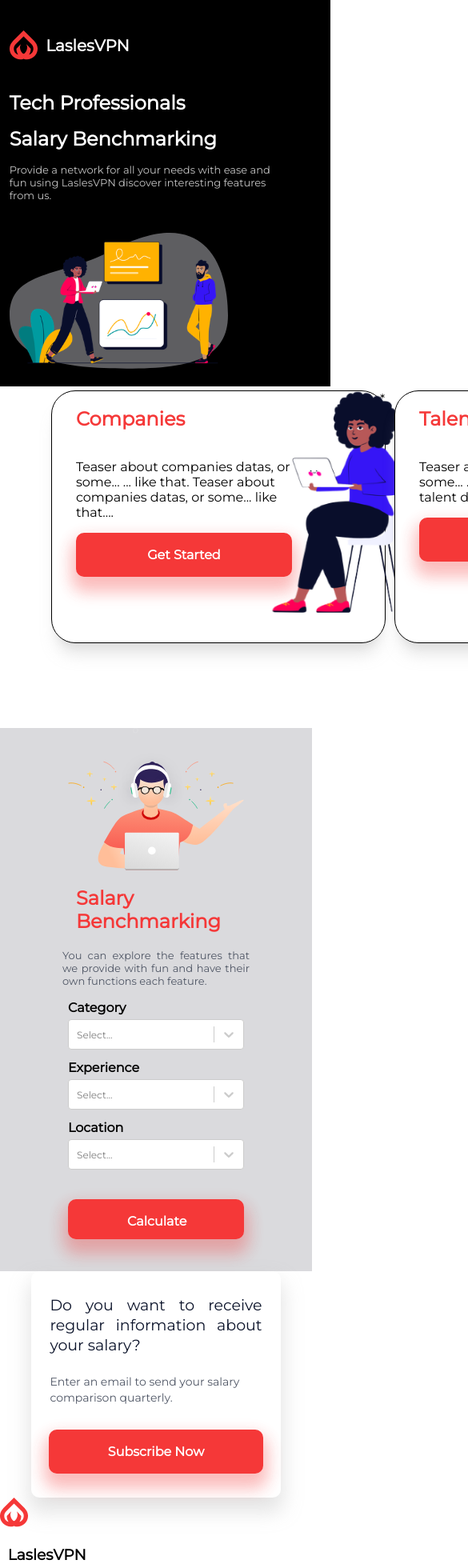
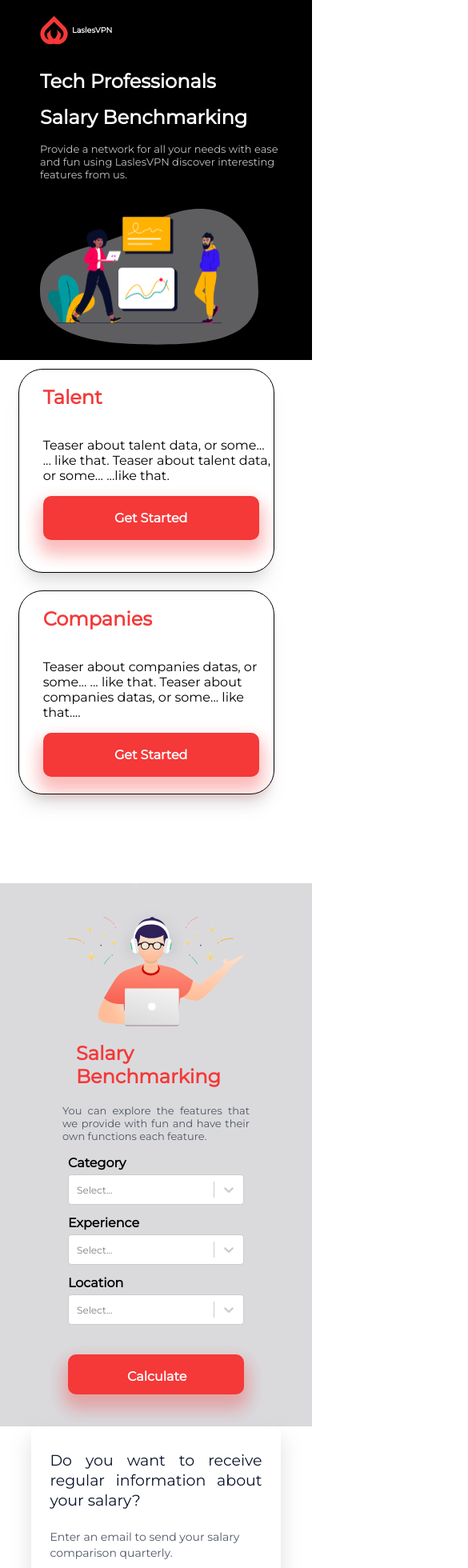
Before and after one commit to Guillaume-Cojan/Landing_jobs, a React (Create React App) app in the folder react_app/: page / in a window 390 px wide. Shown: the top 1960 px of the page at 80% size, 585 px wide, since content can reach past the window. Built offline with nearby package versions, Linux system fonts and the light colour scheme.

Commit message:
finalised landing page original mobile version

```diff
--- a/react_app/src/components/Footer/Footer 2.css
+++ /dev/null
@@ -1,82 +0,0 @@
-.footer-wrapper {
-  display: flex;
-  flex-direction: row;
-  justify-content: space-around;
-  align-items: left;
-  width: 60%;
-  margin-top: 2%;
-}
-
-.column-1 {
-  margin-left: 20%;
-}
-
-.logo-text-img-container {
-  display: flex;
-  flex-direction: row;
-  align-items: center;
-}
-
-.onion {
-  width: 35px;
-  height: 36.23px;
-}
-
-.logo-text {
-  font-family: Rubik;
-  font-style: normal;
-  font-weight: 500;
-  font-size: 20px;
-  line-height: 24px;
-
-  color: #0b132a;
-}
-
-.text {
-  margin-top: 15%;
-}
-
-.dot {
-  border-radius: 50%;
-  width: 33.6px;
-  height: 33.6px;
-  left: 263.6px;
-  top: 2314.58px;
-  display: inline-block;
-  margin: 10px;
-
-  background: #f53838;
-  box-shadow: 0px 13px 18px rgba(17, 19, 35, 0.08);
-}
-
-.dot-1 {
-  margin-left: -10px;
-}
-
-.column-2 {
-  margin-top: 10%;
-}
-
-.copyright {
-  /* ©2020LaslesVPN */
-
-  color: #afb5c0;
-}
-
-@media only screen and (device-width: 375px) and (device-height: 667px) and (-webkit-device-pixel-ratio: 2) {
-  .footer-wrapper {
-    display: flex;
-    flex-direction: column;
-    justify-content: space-around;
-    width: 100%;
-  }
-
-  .column-2 {
-    margin-left: 20%;
-    order: 1;
-  }
-  .column-1 {
-    margin-left: 20%;
-    order: 2;
-  }
-}
--- a/react_app/src/components/Footer/Footer.css
+++ b/react_app/src/components/Footer/Footer.css
@@ -1,18 +1,109 @@
-.footer-logo {
-    /* LaslesVPN */
+.footer-wrapper {
+  display: flex;
+  flex-direction: row;
+  justify-content: space-around;
+  align-items: left;
+  width: 60%;
+  margin-top: 2%;
+}
 
-position: absolute;
-width: 104px;
-height: 24px;
-left: 255px;
-top: 2172.89px;
+.column-1 {
+  margin-left: 20%;
+}
 
-font-family: Rubik;
-font-style: normal;
-font-weight: 500;
-font-size: 20px;
-line-height: 24px;
-/* identical to box height */
+.logo-text-img-container {
+  display: flex;
+  flex-direction: row;
+  align-items: center;
+}
 
-color: #0B132A;
+.onion {
+  width: 35px;
+  height: 36.23px;
 }
+
+.logo-text {
+  font-family: Rubik;
+  font-style: normal;
+  font-weight: 500;
+  font-size: 20px;
+  line-height: 24px;
+
+  color: #0b132a;
+}
+
+.text {
+  margin-top: 15%;
+}
+
+.dot {
+  border-radius: 50%;
+  width: 33.6px;
+  height: 33.6px;
+  left: 263.6px;
+  top: 2314.58px;
+  display: inline-block;
+  margin: 10px;
+
+  background: #f53838;
+  box-shadow: 0px 13px 18px rgba(17, 19, 35, 0.08);
+}
+
+.dot-1 {
+  margin-left: -10px;
+}
+
+.column-2 {
+  margin-top: 10%;
+}
+
+.copyright {
+  color: #afb5c0;
+}
+
+@media only screen and (device-width: 375px) and (device-height: 667px) and (-webkit-device-pixel-ratio: 2) {
+  .footer-wrapper {
+    display: flex;
+    flex-direction: column;
+    justify-content: space-around;
+    width: 100%;
+    margin-right: 20px;
+  }
+
+  .logo-text-img-container{
+    display: flex;
+    flex-direction: row;
+    font-size: 0.3em;
+  }
+
+  .column-2 {
+    margin-left: 60px;
+    display: flex;
+    flex-direction: column;
+    justify-content: space-around;
+  }
+  .column-1 {
+    margin-left: 60px;
+    /* margin-left: 20%; */
+    text-align: justify;
+  }
+
+  .text {
+    margin-top: -2px;
+    margin-right: 10%;
+  }
+
+  .earn-money {
+    margin-top: -20px;
+  }
+
+  .copyright {
+    display: none;
+  }
+
+  .copyright2 {
+    color: #afb5c0;
+  }
+
+
+}
--- a/react_app/src/components/Footer/Footer.js
+++ b/react_app/src/components/Footer/Footer.js
@@ -9,7 +9,7 @@ function Footer() {
           <h3 className="logo-text">&nbsp; LaslesVPN</h3>
         </div>
         <p className="text">
-          <strong>LaslesVPN</strong> is a private virtual network that <br></br>
+          <strong>LaslesVPN</strong> is a private virtual network that
           has unique features and has high security.
         </p>
         <div className="dot-container">
@@ -23,6 +23,7 @@ function Footer() {
         <h4 className="earn-money">Earn Money</h4>
         <p>Affiliate</p>
         <p>Become a Partner</p>
+        <h5 className="copyright2">&copy; 2020LaslesVPN</h5>
       </div>
     </div>
   );
--- a/react_app/src/components/Intro/Intro.css
+++ b/react_app/src/components/Intro/Intro.css
@@ -16,7 +16,7 @@
   flex-direction: row;
   margin-top: 5%;
   align-items: center;
-  font-size: 0.50em;
+  font-size: 0.5em;
 }
 .intro-content {
   margin-top: 4%;
@@ -53,18 +53,16 @@
   .intro-container {
     flex-direction: column;
     width: 100vw;
-    padding: 3%;
-    height: 100%;
+    padding-left: 0%;
+    height: 450px;
+    margin-right: 0px;
   }
 
   .intro-content {
     margin-right: 0px;
+    margin-left: 50px;
     display: flex;
     flex-direction: column;
-  }
-
-  .c1 {
-    max-width: 85%;
   }
 
   .intro-title {
@@ -79,12 +77,18 @@
     margin: 0;
   }
 
+  .onion {
+    height: 20px;
+    width: 20px;
+  }
+
   .top-logo {
+    margin-left: 50px;
     display: flex;
     flex-direction: row;
     align-items: center;
     color: white;
-    font-size: 10px;
+    font-size: 0.3em;
   }
 
   .intro-image {
--- a/react_app/src/components/Profile/Profile.css
+++ b/react_app/src/components/Profile/Profile.css
@@ -98,6 +98,44 @@
 }
 
 @media (max-width: 680px) {
+  .profiles-container {
+    box-sizing: border-box;
+    display: flex;
+    flex-direction: column-reverse;
+    justify-content: space-around;
+    margin-left: 3%;
+    margin-right: 3%;
+    top: 50vh;
+  }
+
+  .profile-card {
+    display: flex;
+    flex-direction: row;
+    position: relative;
+
+    box-sizing: border-box;
+    margin: 3%;
+    background-color: white;
+    border: 1px solid black;
+    border-radius: 30px;
+    width: 320px;
+    height: 255px;
+
+    box-shadow: 0px 20px 20px -7px rgba(179, 179, 179, 0.35),
+      0px 10px 10px -7px rgba(179, 179, 179, 0.212),
+      0px 5px 5px -7px rgba(179, 179, 179, 0.26);
+  }
+
+  .profile-img {
+    display: none;
+  }
+
+  .profile-text {
+    display: flex;
+    flex-direction: column;
+    margin-left: 30px;
+    margin-right: 0px;
+  }
 }
 /*
 .profile-title,
--- a/react_app/src/components/Profile/Profile.js
+++ b/react_app/src/components/Profile/Profile.js
@@ -30,7 +30,7 @@ const Profile = ({
       </div>
       <div className="profile-right-side">
          <img className="profile-img" src={image} alt="worker" />
-      </div>*
+      </div>
     </div>
   );
 };
```
Also changed, not shown: react_app/src/assets/Ellipse2.svg (added).
